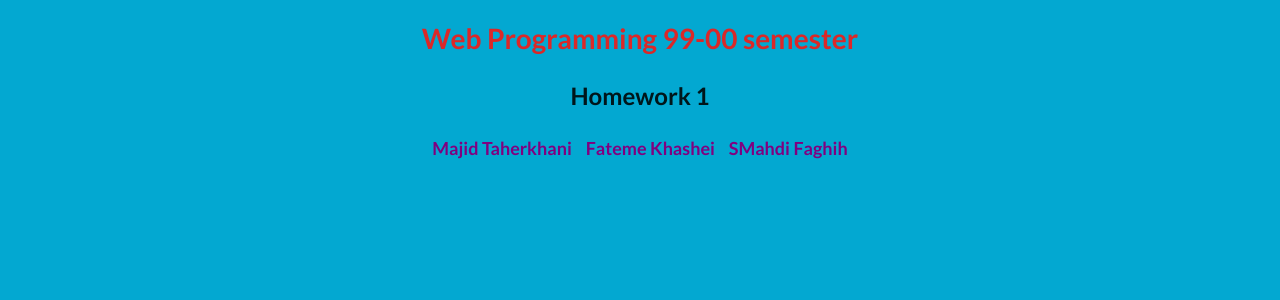
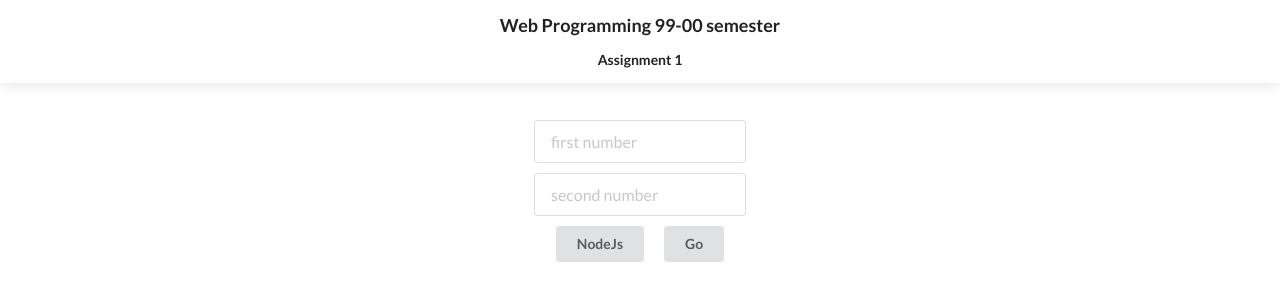
Before and after one commit to shrif-web/WebProgramming, a plain HTML site: page HW1/front/front.html in a window 1280 px wide. Drawn offline with nearby package versions, Linux system fonts and the light colour scheme.

Commit message:
front improvements  - js file completed  - style changed

```diff
--- a/HW1/front/css/styles.css
+++ b/HW1/front/css/styles.css
@@ -1,14 +1,49 @@
-body {
-  background-color: rgb(3, 168, 209);
+* {
+  font-family: "Trebuchet MS", Helvetica, sans-serif;
 }
 
-h1#header {
+body > header {
+  background-color: white;
+  position: fixed;
+  top: 0;
+  left: 0;
+  right: 0;
+  padding: 1rem 0;
+  text-align: center;
+  -webkit-box-shadow: 0px 0px 15px 0px #00000020;
+  box-shadow: 0px 0px 15px 0px #00000020;
+}
+
+body .container {
+  padding-top: 100px;
+}
+
+body .container .form {
+  text-align: center;
+  display: flex;
+  flex-direction: column;
+  align-items: center;
+  padding: 20px;
+}
+
+body .container .form .input {
+  margin-bottom: 10px;
+}
+
+body .container .form .buttons {
+  display: flex;
+  flex-direction: row;
+  justify-content: space-between;
+  align-items: center;
+}
+
+body .container .form .buttons .button {
+  margin: 0 10px;
+}
+
+h1 {
   text-align: center;
   margin-top: 20px;
-}
-
-h3#name {
-  color: purple;
 }
 
 div#form {
--- a/HW1/front/front.html
+++ b/HW1/front/front.html
@@ -10,48 +10,49 @@
     <link
       rel="stylesheet"
       type="text/css"
-      href="https://cdn.jsdelivr.net/npm/semantic-ui@2.4.2/dist/semantic.css"
+      href="semantic/dist/semantic.min.css"
     />
-    <link rel="stylesheet" href="./css/styles.css" />
     <script
       src="https://code.jquery.com/jquery-3.1.1.min.js"
       integrity="sha256-hVVnYaiADRTO2PzUGmuLJr8BLUSjGIZsDYGmIJLv2b8="
       crossorigin="anonymous"
     ></script>
-    <script
-      type="text/javascript"
-      src="https://cdn.jsdelivr.net/npm/semantic-ui@2.4.2/dist/semantic.js"
-    ></script>
+    <script src="semantic/dist/semantic.min.js"></script>
+    <link
+      rel="stylesheet"
+      href="https://cdn.jsdelivr.net/npm/semantic-ui@2.4.2/dist/semantic.min.css"
+    />
+    <script src="https://cdn.jsdelivr.net/npm/semantic-ui@2.4.2/dist/semantic.min.js"></script>
+    <link rel="stylesheet" href="./css/styles.css" />
   </head>
   <body>
-    <h1 id="header" class="ui red header">
-      Web Programming 99-00 semester
-      <h2 class="ui header center">Homework 1</h2>
-    </h1>
-
-    <h3 id="name" class="ui header center">
-      Majid Taherkhani &nbsp;&nbsp; Fateme Khashei &nbsp;&nbsp; SMahdi Faghih
-    </h3>
-    <br /><br /><br /><br /><br />
-
-    <div id="form" class="ui form error">
-      <div class="field">
-        <label>First Number</label>
-        <input id="input1" type="number" placeholder="Enter first number..." />
-        <label>Second Number</label>
-        <input id="input2" type="number" placeholder="Enter second number..." />
+    <header>
+      <h3>Web Programming 99-00 semester</h3>
+      <div>
+        <h5>Assignment 1</h5>
       </div>
-      <div class="ui error message" , style="display: none">
-        <div class="header">Wrong Input</div>
-        <p>Just numbers all allowed as inputs. Please try again</p>
-      </div>
-      <div class="ui positive submit button" , onclick="calculateSumNodeJs()">
-        calculate sum => nodejs
-      </div>
-      <div class="ui negative submit button" , onclick="calculateSumGo()">
-        calculate sum => go
+    </header>
+    <div class="ui container">
+      <div class="form">
+        <div class="ui input large">
+          <input id="input1" type="number" placeholder="first number" />
+        </div>
+        <div class="ui input large">
+          <input id="input2" type="number" placeholder="second number" />
+        </div>
+        <!-- <div class="ui error message" style="display: none">
+          <div class="header">Wrong Input</div>
+          <p>Just numbers all allowed as inputs. Please try again</p>
+        </div> -->
+        <div class="buttons">
+          <div class="ui submit button" onclick="calculateSumNodeJs()">
+            NodeJs
+          </div>
+          <div class="ui submit button" onclick="calculateSumGo()">Go</div>
+        </div>
       </div>
     </div>
+    <footer></footer>
     <script src="./js/script.js"></script>
   </body>
 </html>
--- a/HW1/front/js/script.js
+++ b/HW1/front/js/script.js
@@ -1,19 +1,32 @@
 function calculateSumNodeJs() {
-    let a = document.getElementById("input1").value;
-    let b = document.getElementById("input2").value;
-    var xhttp = new XMLHttpRequest();
-    xhttp.onreadystatechange = function () {
-        if (this.readyState == 4 && this.status == 200) {
-            // Examine the text in the response
-            var answer = JSON.parse(this.responseText);
-            alert(answer.sum);
-            // response.text().then(txt => console.log(txt));
-        }
-    };
-    xhttp.open("POST", "http://192.168.1.105:8080/nodejs/sha256", true);
-    xhttp.send("a=" + a + ",b=" + b);
+    const firstNumber = document.getElementById("input1").value;
+    const secondNumber = document.getElementById("input2").value;
+    sendRequest('POST', "http://localhost:8080/", { firstNumber, secondNumber })
+        .then(result => {
+            alert(result.sum);
+        })
 }
 
 function calculateSumGo() {
-    alert('clicked');
+    const firstNumber = document.getElementById("input1").value;
+    const secondNumber = document.getElementById("input2").value;
+    sendRequest('POST', "http://localhost:8000/", { firstNumber, secondNumber })
+        .then(result => {
+            alert(result.sum);
+        })
 }
+
+function sendRequest(type, url, payload) {
+    var myHeaders = new Headers();
+    myHeaders.append("Content-Type", "application/json");
+    var requestOptions = {
+        method: type,
+        headers: myHeaders,
+        body: JSON.stringify(payload),
+        redirect: 'follow'
+    };
+    return fetch(url, requestOptions)
+        .then(response => response.text())
+        .then(result => JSON.parse(result))
+        .catch(error => console.error(error));
+}
```
Also changed, not shown: 2 other files.
